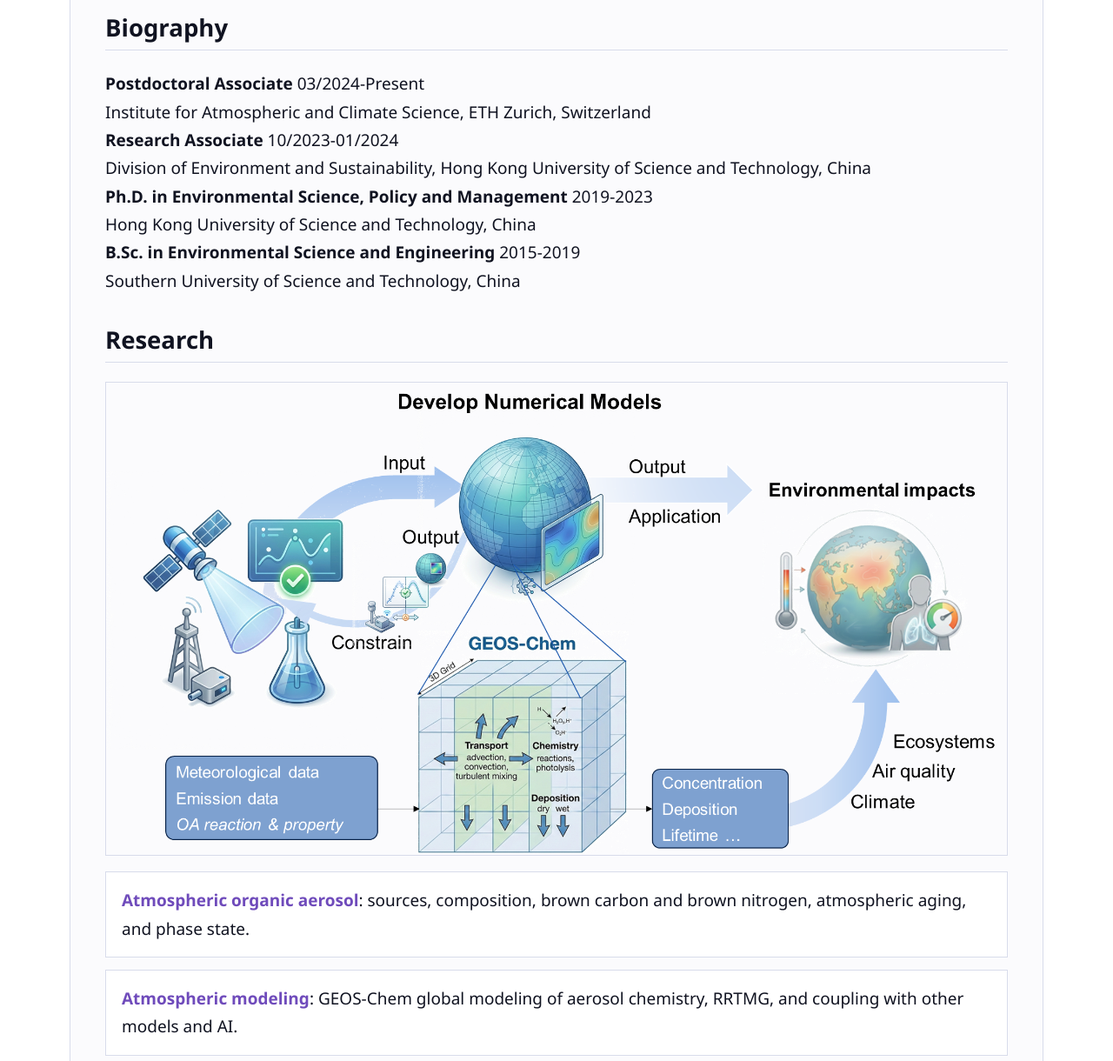
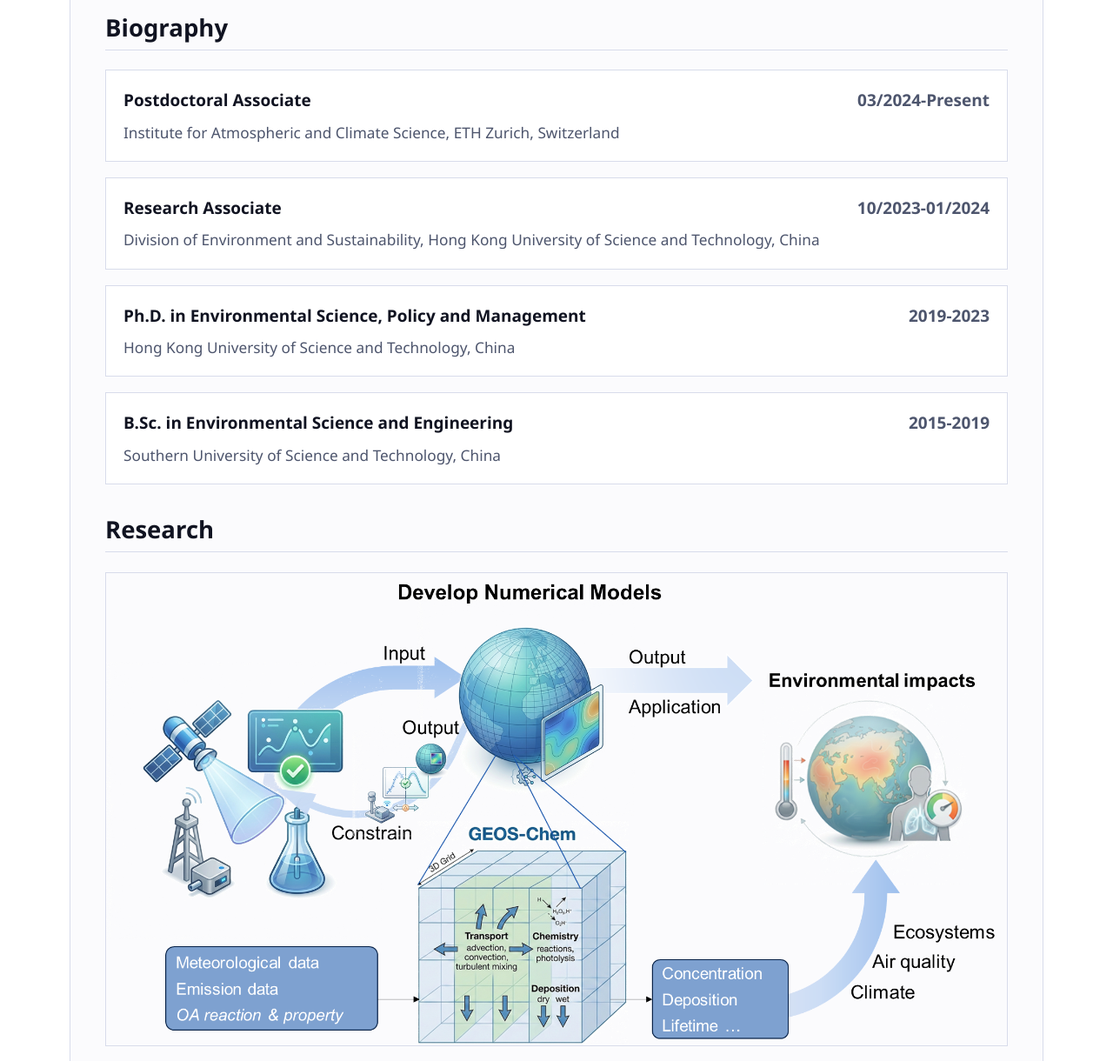
Before and after one commit to LianHeng-Li/Website, a Jekyll site: the page built from home/index.md, in a window 1280 px wide and 1400 px high, scrolled down 710 px. Shown: the part 180-1400 px from the top of the window at 87% size. Built offline with Jekyll 4.4.1, drawn with Linux system fonts in a browser that asks for light colours.

Commit message:
Add files via upload

```diff
--- a/assets/css/style.css
+++ b/assets/css/style.css
@@ -193,6 +193,37 @@ a:hover {
 .profile-image {
   width: 100%;
   border: 1px solid var(--line);
+}
+
+.bio-list {
+  display: grid;
+  gap: 18px;
+}
+
+.bio-entry {
+  padding: 18px 20px;
+  background: #ffffff;
+  border: 1px solid var(--line);
+}
+
+.bio-main {
+  display: flex;
+  align-items: baseline;
+  justify-content: space-between;
+  gap: 18px;
+  color: var(--text);
+}
+
+.bio-main span {
+  flex: 0 0 auto;
+  color: var(--text-soft);
+  font-weight: 600;
+}
+
+.bio-sub {
+  margin-top: 6px;
+  color: var(--text-soft);
+  font-size: 1.08rem;
 }
 
 .info-panel,
@@ -397,7 +428,7 @@ a:hover {
   margin-top: 0.12rem;
   object-fit: contain;
   flex: 0 0 36px;
-  transform: rotate(-30deg);
+  transform: rotate(-15deg);
   transform-origin: center;
 }
 
@@ -466,6 +497,11 @@ code {
     grid-template-columns: 1fr;
   }
 
+  .bio-main {
+    display: grid;
+    gap: 4px;
+  }
+
   .publication-body {
     grid-template-columns: 1fr;
   }
```
